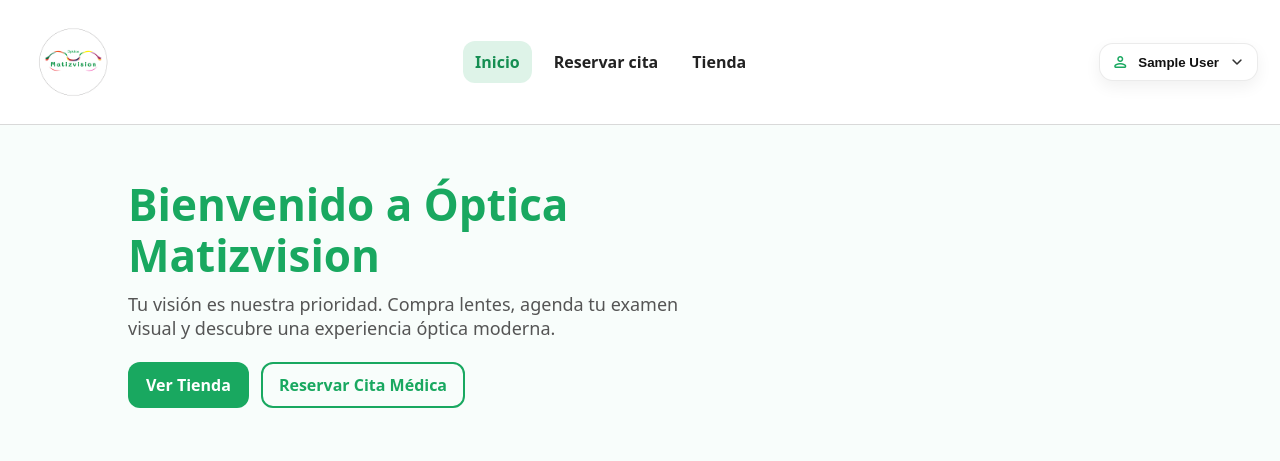
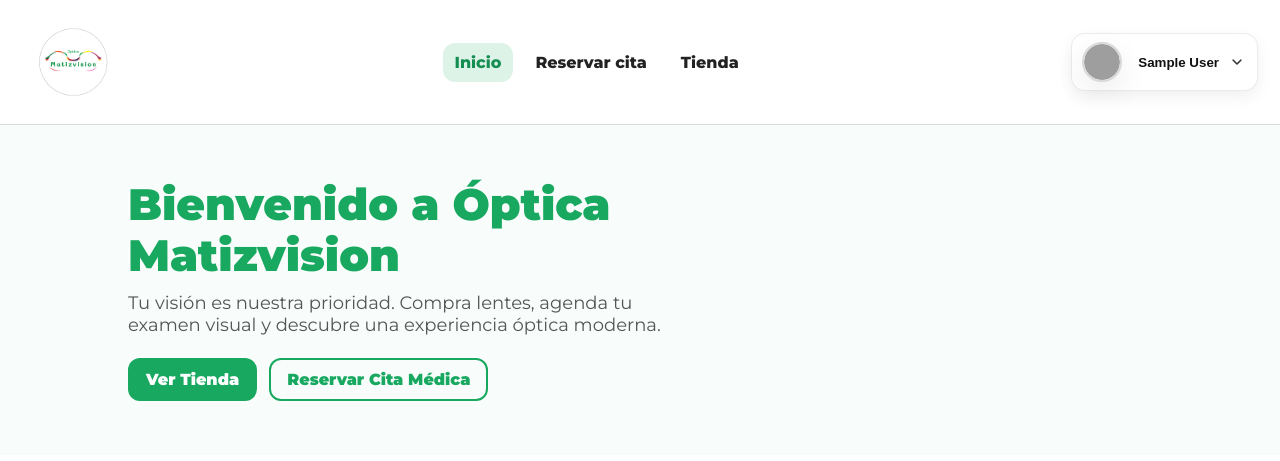
Before and after one commit to jaastorgar/matiz_optica, a Django app: page / in a window 1280 px wide. Shown: the top 461 px of the page. Run offline with Django 5.2, Linux system fonts and the light colour scheme; the visitor is signed in with stand-in values (Sample User, id 1); data that the repository does not hold is empty; grey boxes are pictures that could not be loaded.

Commit message:
se añade avatar

```diff
--- a/matizvision_project/appointments/templates/appointments/agenda_publica.html
+++ b/matizvision_project/appointments/templates/appointments/agenda_publica.html
@@ -7,6 +7,7 @@
     <link href="https://fonts.googleapis.com/css2?family=Material+Symbols+Rounded:wght@300;400;500;600&display=swap" rel="stylesheet">
     <link rel="stylesheet" href="{% static 'core/css/base.css' %}">
     <link rel="stylesheet" href="{% static 'appointments/css/agenda_publica.css' %}">
+    <link rel="stylesheet" href="{% static 'avatars/css/avatar_menu.css' %}">
 </head>
 
 <body>
@@ -30,6 +31,8 @@
 
     {% include "components/footer.html" %}
 
+    <script src="https://unpkg.com/lottie-web@5.12.2/build/player/lottie.min.js"></script>
+    <script src="{% static 'avatars/js/avatar_menu.js' %}"></script>
     <script src="{% static 'core/js/navbar.js' %}"></script>
 
 </body>
--- /dev/null
+++ b/matizvision_project/avatars/static/avatars/css/avatar_menu.css
@@ -0,0 +1,129 @@
+/* =================================================
+   VARIABLES CORPORATIVAS – MATIZVISION
+================================================= */
+:root{
+  --verde:#19A860;
+  --verde-oscuro:#158E52;
+  --plomo-oscuro:#555;
+  --plomo-claro:#d9d9d9;
+  --rojo:#D64541;
+  --blanco:#ffffff;
+  --fondo:#F8FDFB;
+  --shadow:0 10px 30px rgba(0,0,0,.08);
+}
+
+/* =================================================
+   CONTENEDOR AVATAR (INCLUDE)
+================================================= */
+.avatar-menu{
+  width:40px;
+  height:40px;
+  min-width:40px;
+  min-height:40px;
+
+  border-radius:50%;
+  background-color:var(--blanco);
+  border:2px solid var(--plomo-claro);
+
+  display:flex;
+  align-items:center;
+  justify-content:center;
+  overflow:hidden;
+
+  box-shadow:var(--shadow);
+  cursor:pointer;
+
+  transition:
+    transform .2s ease,
+    box-shadow .2s ease,
+    border-color .2s ease;
+
+  font-family:'Montserrat', system-ui, -apple-system, Segoe UI, Roboto, Arial, sans-serif;
+}
+
+/* Separación correcta dentro del botón de perfil */
+.profile-btn .avatar-menu{
+  margin-right:8px;
+}
+
+/* =================================================
+   HOVER / FOCUS (UX PREMIUM, NO INVASIVO)
+================================================= */
+.profile-btn:hover .avatar-menu,
+.avatar-menu:focus-visible{
+  transform:scale(1.06);
+  border-color:var(--verde);
+  box-shadow:0 8px 24px rgba(25,168,96,.25);
+}
+
+/* =================================================
+   AVATAR ESTÁTICO (IMG)
+================================================= */
+.avatar-img{
+  width:100%;
+  height:100%;
+  object-fit:cover;
+  border-radius:50%;
+  background-color:var(--fondo);
+  display:block;
+}
+
+/* =================================================
+   AVATAR ANIMADO (LOTTIE)
+================================================= */
+.avatar-lottie{
+  width:100%;
+  height:100%;
+  display:flex;
+  align-items:center;
+  justify-content:center;
+}
+
+/* Evita que el SVG de Lottie se desborde */
+.avatar-lottie svg{
+  width:100% !important;
+  height:100% !important;
+}
+
+/* =================================================
+   ESTADOS VISUALES (FUTURO / ESCALABLE)
+================================================= */
+
+/* Estado de alerta / error */
+.avatar-menu.error{
+  border-color:var(--rojo);
+}
+
+/* Estado correcto / confirmado */
+.avatar-menu.success{
+  border-color:var(--verde);
+}
+
+/* Estado deshabilitado */
+.avatar-menu.disabled{
+  opacity:.6;
+  cursor:default;
+  transform:none;
+  box-shadow:none;
+}
+
+/* =================================================
+   RESPONSIVE
+================================================= */
+@media (max-width:768px){
+  .avatar-menu{
+    width:36px;
+    height:36px;
+    min-width:36px;
+    min-height:36px;
+  }
+}
+
+@media (max-width:480px){
+  .avatar-menu{
+    width:32px;
+    height:32px;
+    min-width:32px;
+    min-height:32px;
+  }
+}
--- /dev/null
+++ b/matizvision_project/avatars/static/avatars/js/avatar_menu.js
@@ -0,0 +1,17 @@
+document.addEventListener("DOMContentLoaded", () => {
+  const avatarContainers = document.querySelectorAll(".avatar-lottie");
+
+  avatarContainers.forEach(container => {
+    const animationPath = container.dataset.lottieUrl;
+
+    if (!animationPath) return;
+
+    lottie.loadAnimation({
+      container: container,
+      renderer: "svg",
+      loop: true,
+      autoplay: true,
+      path: animationPath
+    });
+  });
+});
--- /dev/null
+++ b/matizvision_project/avatars/templates/avatars/avatar_menu.html
@@ -0,0 +1,35 @@
+{% load static %}
+
+<link rel="stylesheet" href="{% static 'avatars/css/avatar_menu.css' %}">
+
+<div class="avatar-menu">
+  {% if avatar %}
+
+    {% if avatar.tipo == "static" and avatar.imagen %}
+      <img
+        src="{{ avatar.imagen.url }}"
+        alt="{{ avatar.nombre }}"
+        class="avatar-img"
+      >
+    {% endif %}
+
+    {% if avatar.tipo == "animated" and avatar.archivo_animado %}
+      <div
+        class="avatar-lottie"
+        data-lottie-url="{{ avatar.archivo_animado.url }}"
+        aria-label="{{ avatar.nombre }}"
+      ></div>
+    {% endif %}
+
+  {% else %}
+    <!-- Fallback si no hay avatar -->
+    <img
+      src="{% static 'avatars/img/avatar_default.png' %}"
+      alt="Avatar por defecto"
+      class="avatar-img"
+    >
+  {% endif %}
+</div>
+
+<script src="https://unpkg.com/lottie-web@5.12.2/build/player/lottie.min.js"></script>
+<script src="{% static 'avatars/js/avatar_menu.js' %}"></script>
--- a/matizvision_project/core/templates/core/home.html
+++ b/matizvision_project/core/templates/core/home.html
@@ -6,54 +6,88 @@
   <meta name="viewport" content="width=device-width, initial-scale=1.0">
   <title>Óptica Matizvision – Inicio</title>
 
+  <!-- CSS principal -->
   <link rel="stylesheet" href="{% static 'core/css/home.css' %}">
+  <!-- CSS avatar -->
+  <link rel="stylesheet" href="{% static 'avatars/css/avatar_menu.css' %}">
 
-  <!-- Iconos profesionales -->
+  <!-- Tipografía + Iconos -->
+  <link href="https://fonts.googleapis.com/css2?family=Montserrat:wght@400;600;800;900&display=swap" rel="stylesheet">
   <link href="https://fonts.googleapis.com/css2?family=Material+Symbols+Rounded:wght@300;400;500;600&display=swap" rel="stylesheet">
 </head>
 
 <body>
 
-  <!-- NAVBAR -->
+<!-- ====================== NAVBAR ====================== -->
 <header class="navbar">
   <a href="{% url 'home' %}" class="brand">
-      <img class="brand-logo" src="{% static 'core/img/logomatiz.png' %}" alt="Óptica Matizvision">
-      <span class="brand-text">ÓPTICA <strong>MATIZVISION</strong></span>
+    <img
+      class="brand-logo"
+      src="{% static 'core/img/logomatiz.png' %}"
+      alt="Óptica Matizvision"
+    >
+    <span class="brand-text">
+      ÓPTICA <strong>MATIZVISION</strong>
+    </span>
   </a>
 
   <!-- Links desktop -->
   <nav class="nav-links" aria-label="Navegación principal">
-      <a class="nav-link" href="{% url 'home' %}">Inicio</a>
+    <a class="nav-link active" href="{% url 'home' %}">Inicio</a>
     <a class="nav-link" href="{% url 'agenda_publica' %}">Reservar cita</a>
     <a class="nav-link" href="{% url 'shop_home' %}">Tienda</a>
   </nav>
 
   <!-- Acciones derecha -->
   <div class="nav-actions">
+
     {% if user.is_authenticated %}
+    <!-- PERFIL -->
+    <div class="profile-menu" id="profileMenu">
+      <button
+        class="profile-btn"
+        id="profileBtn"
+        type="button"
+        aria-haspopup="true"
+        aria-expanded="false"
+      >
 
-        <!-- Perfil dropdown -->
-        <div class="profile-menu" id="profileMenu">
-          <button class="profile-btn" id="profileBtn" type="button" aria-haspopup="true" aria-expanded="false">
-            <span class="material-symbols-rounded">person</span>
-            <span class="profile-name">{{ user.full_name|default:user.email }}</span>
-            <span class="material-symbols-rounded chevron">expand_more</span>
+        <!-- ===== AVATAR ===== -->
+        {% include "avatars/avatar_menu.html" %}
+
+        <span class="profile-name">
+          {{ user.full_name|default:user.email }}
+        </span>
+
+        <span class="material-symbols-rounded chevron">
+          expand_more
+        </span>
       </button>
 
-          <div class="profile-dropdown" id="profileDropdown" role="menu" aria-label="Menú de perfil">
+      <!-- Dropdown -->
+      <div
+        class="profile-dropdown"
+        id="profileDropdown"
+        role="menu"
+        aria-label="Menú de perfil"
+      >
         <a href="#" role="menuitem">
           <span class="material-symbols-rounded">account_circle</span>
           Mi perfil
         </a>
+
         <a href="{% url 'mis_reservas' %}" role="menuitem">
           <span class="material-symbols-rounded">calendar_month</span>
           Mis reservas
         </a>
+
         <a href="#" role="menuitem">
           <span class="material-symbols-rounded">receipt_long</span>
           Mis compras
         </a>
+
         <div class="dropdown-sep"></div>
+
         <a href="{% url 'logout' %}" class="danger" role="menuitem">
           <span class="material-symbols-rounded">logout</span>
           Cerrar sesión
@@ -66,14 +100,21 @@
       <a href="{% url 'register' %}" class="btn-register">Crear cuenta</a>
     {% endif %}
 
-      <!-- Botón hamburguesa (móvil) -->
-      <button class="burger" id="burgerBtn" type="button" aria-label="Abrir menú">
-        <span></span><span></span><span></span>
+    <!-- Burger móvil -->
+    <button
+      class="burger"
+      id="burgerBtn"
+      type="button"
+      aria-label="Abrir menú"
+    >
+      <span></span>
+      <span></span>
+      <span></span>
     </button>
   </div>
 </header>
 
-  <!-- MENÚ MÓVIL -->
+<!-- ====================== MENÚ MÓVIL ====================== -->
 <div class="mobile-menu" id="mobileMenu">
   <a href="{% url 'home' %}">Inicio</a>
   <a href="{% url 'agenda_publica' %}">Reservar cita</a>
@@ -92,26 +133,34 @@
   {% endif %}
 </div>
 
-
-  <!-- HERO -->
+<!-- ====================== HERO ====================== -->
 <section class="hero">
   <div class="hero-text">
     <h1>Bienvenido a Óptica Matizvision</h1>
-      <p>Tu visión es nuestra prioridad. Compra lentes, agenda tu examen visual y descubre una experiencia óptica moderna.</p>
+
+    <p>
+      Tu visión es nuestra prioridad. Compra lentes, agenda tu examen visual
+      y descubre una experiencia óptica moderna.
+    </p>
 
     <div class="hero-buttons">
-        <a href="{% url 'shop_home' %}" class="btn-primary">Ver Tienda</a>
-        <a href="{% url 'agenda_publica' %}" class="btn-outline">Reservar Cita Médica</a>
+      <a href="{% url 'shop_home' %}" class="btn-primary">
+        Ver Tienda
+      </a>
+      <a href="{% url 'agenda_publica' %}" class="btn-outline">
+        Reservar Cita Médica
+      </a>
     </div>
   </div>
 
   <div class="hero-image" aria-hidden="true">
-      <span class="material-symbols-rounded hero-icon">eyeglasses</span>
+    <span class="material-symbols-rounded hero-icon">
+      eyeglasses
+    </span>
   </div>
 </section>
 
-
-  <!-- DESTACADOS -->
+<!-- ====================== DESTACADOS ====================== -->
 <section class="featured">
   <h2>Servicios Destacados</h2>
 
@@ -139,9 +188,8 @@
   </div>
 </section>
 
-    <!-- MISIÓN Y QUIÉNES SOMOS -->
+<!-- ====================== QUIÉNES SOMOS ====================== -->
 <section class="about-section">
-
   <div class="about-box">
     <span class="material-symbols-rounded about-icon">target</span>
     <h2>Nuestra Misión</h2>
@@ -162,10 +210,9 @@
       personalizadas a cada cliente.
     </p>
   </div>
-
 </section>
 
-  <!-- FOOTER -->
+<!-- ====================== FOOTER ====================== -->
 <footer class="footer">
   <div class="footer-inner">
     <div class="footer-col">
@@ -198,10 +245,16 @@
   </div>
 
   <div class="footer-bottom">
-      <span>© {% now "Y" %} Óptica Matizvision. Todos los derechos reservados.</span>
+    <span>
+      © {% now "Y" %} Óptica Matizvision. Todos los derechos reservados.
+    </span>
   </div>
 </footer>
 
+<!-- ====================== JS ====================== -->
 <script src="{% static 'core/js/home.js' %}"></script>
+<script src="https://unpkg.com/lottie-web@5.12.2/build/player/lottie.min.js"></script>
+<script src="{% static 'avatars/js/avatar_menu.js' %}"></script>
+
 </body>
 </html>
--- a/matizvision_project/core/views.py
+++ b/matizvision_project/core/views.py
@@ -1,5 +1,13 @@
 from django.shortcuts import render
+from avatars.models import Avatar
 
 # Create your views here.
 def home_view(request):
-    return render(request, "core/home.html")
+    avatar = Avatar.objects.filter(
+        activo=True,
+        seccion="general"
+    ).first()
+
+    return render(request, "core/home.html", {
+        "avatar": avatar
+    })
--- a/matizvision_project/shop/templates/shop/home.html
+++ b/matizvision_project/shop/templates/shop/home.html
@@ -9,6 +9,7 @@
     <link rel="stylesheet" href="{% static 'core/css/base.css' %}">
     <link rel="stylesheet" href="{% static 'shop/css/shop.css' %}">
     <link rel="stylesheet" href="{% static 'shop/css/modal.css' %}">
+    <link rel="stylesheet" href="{% static 'avatars/css/avatar_menu.css' %}">
 </head>
 
 <body>
@@ -58,6 +59,8 @@
 
 {% include "components/footer.html" %}
 
+<script src="https://unpkg.com/lottie-web@5.12.2/build/player/lottie.min.js"></script>
+<script src="{% static 'avatars/js/avatar_menu.js' %}"></script>
 <script src="{% static 'core/js/navbar.js' %}"></script>
 <script src="{% static 'shop/js/shop.js' %}"></script>
 
```
Also changed, not shown: matizvision_project/appointments/views.py (+16 -1 lines), matizvision_project/core/templates/components/navbar.html (+27 -10 lines), matizvision_project/shop/views.py (+15 -4 lines), matizvision_project/media/avatars/static/optometrista.png (added), matizvision_project/media/avatars/static/optometrista_1xJCnUo.png (added), matizvision_project/media/avatars/static/optometrista_zkXObfY.png (added). Lines whose indentation alone changed are shown as unchanged.
